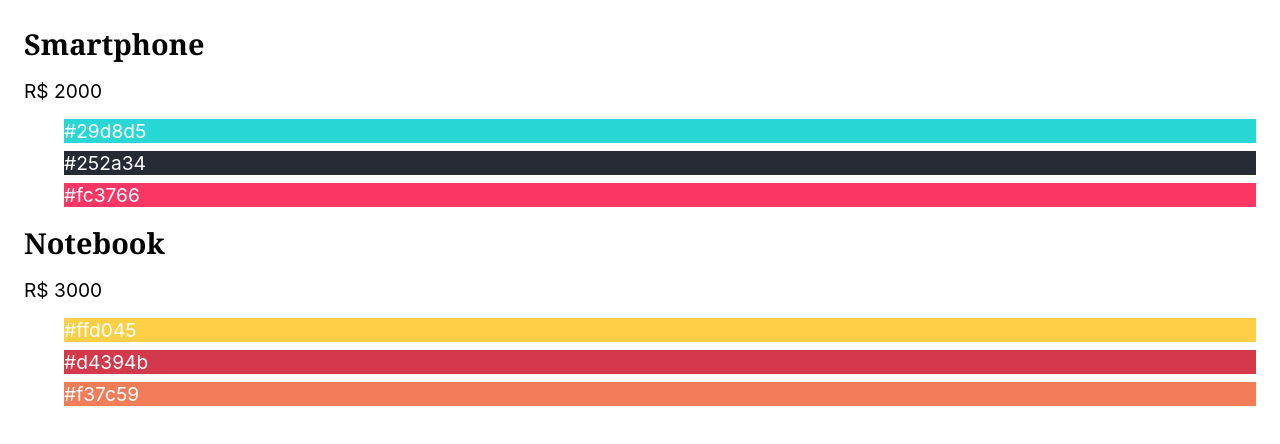
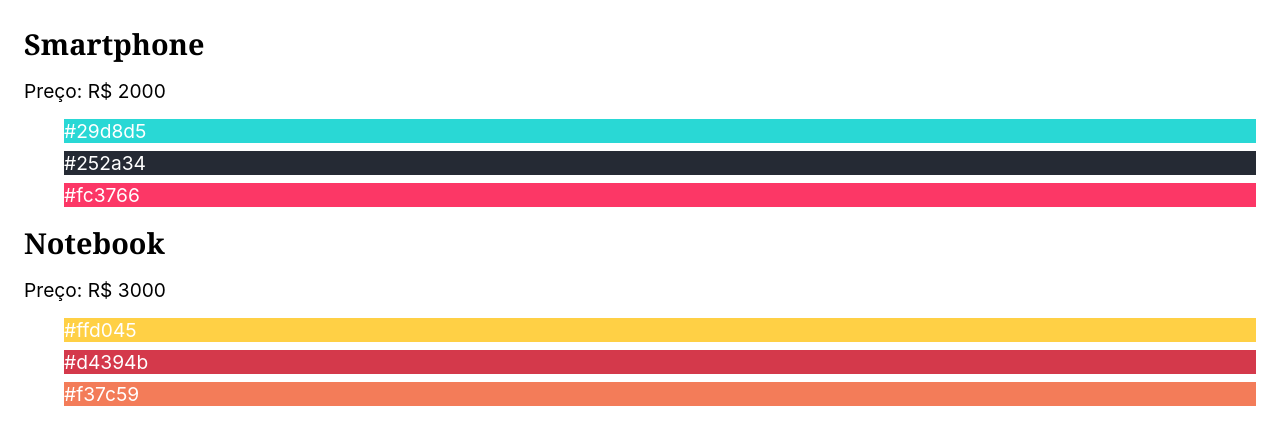
Before and after one commit to Luchtml/react-inicio, a React (Create React App) app in the folder ambiente-curso/appreact/: page / in a window 1280 px wide. Shown: the top 444 px of the page. Built offline with nearby package versions, Linux system fonts and the light colour scheme.

Commit message:
ajuste no texto do preço

```diff
--- a/ambiente-curso/appreact/src/App.js
+++ b/ambiente-curso/appreact/src/App.js
@@ -30,7 +30,7 @@ const App = () => {
       {filtroProdutos.map(({ id, nome, preco, cores }) => (
         <div key={id}>
           <h1>{nome}</h1>
-          <p>{preco}</p>
+          <p>Preço: {preco}</p>
           <ul>
             {cores.map((cor) => (
               <li style={{ backgroundColor: cor, color: 'white' }} key={cor}>
```
